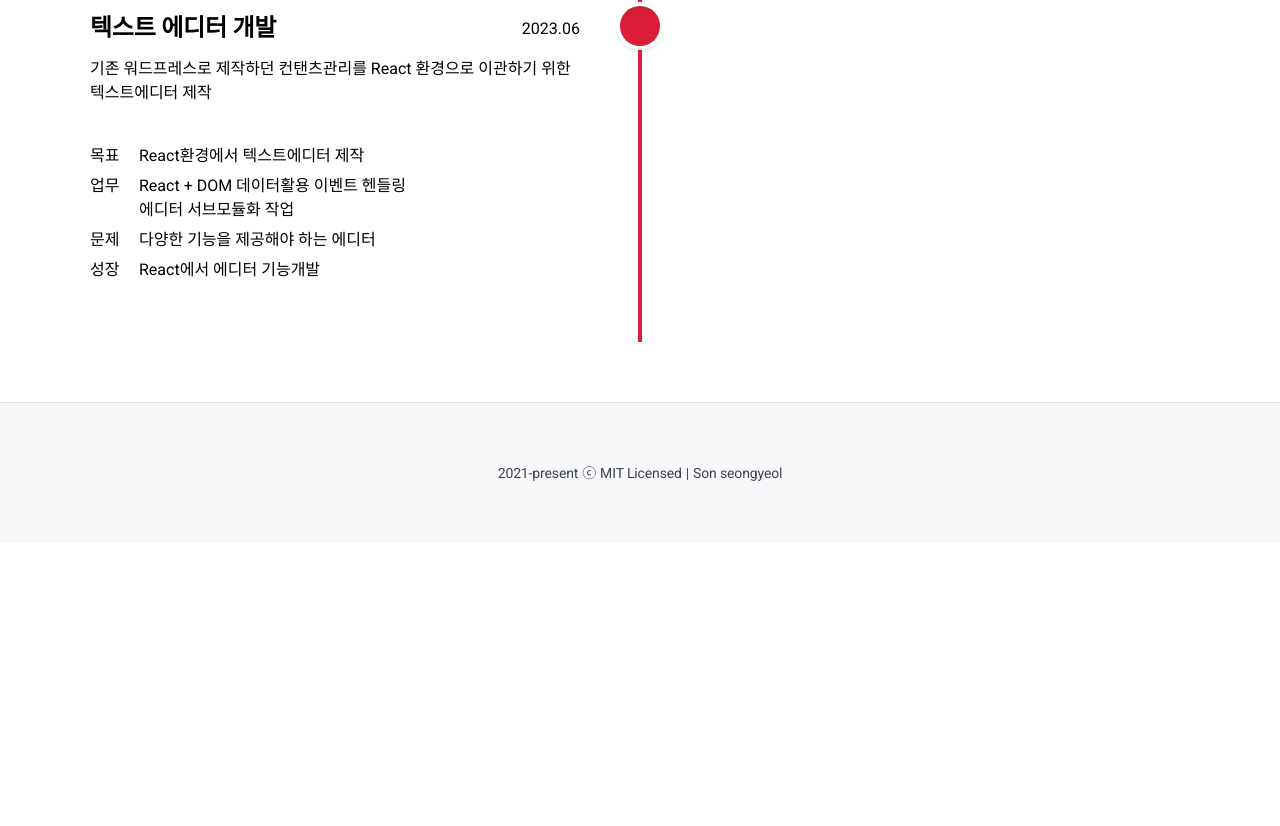
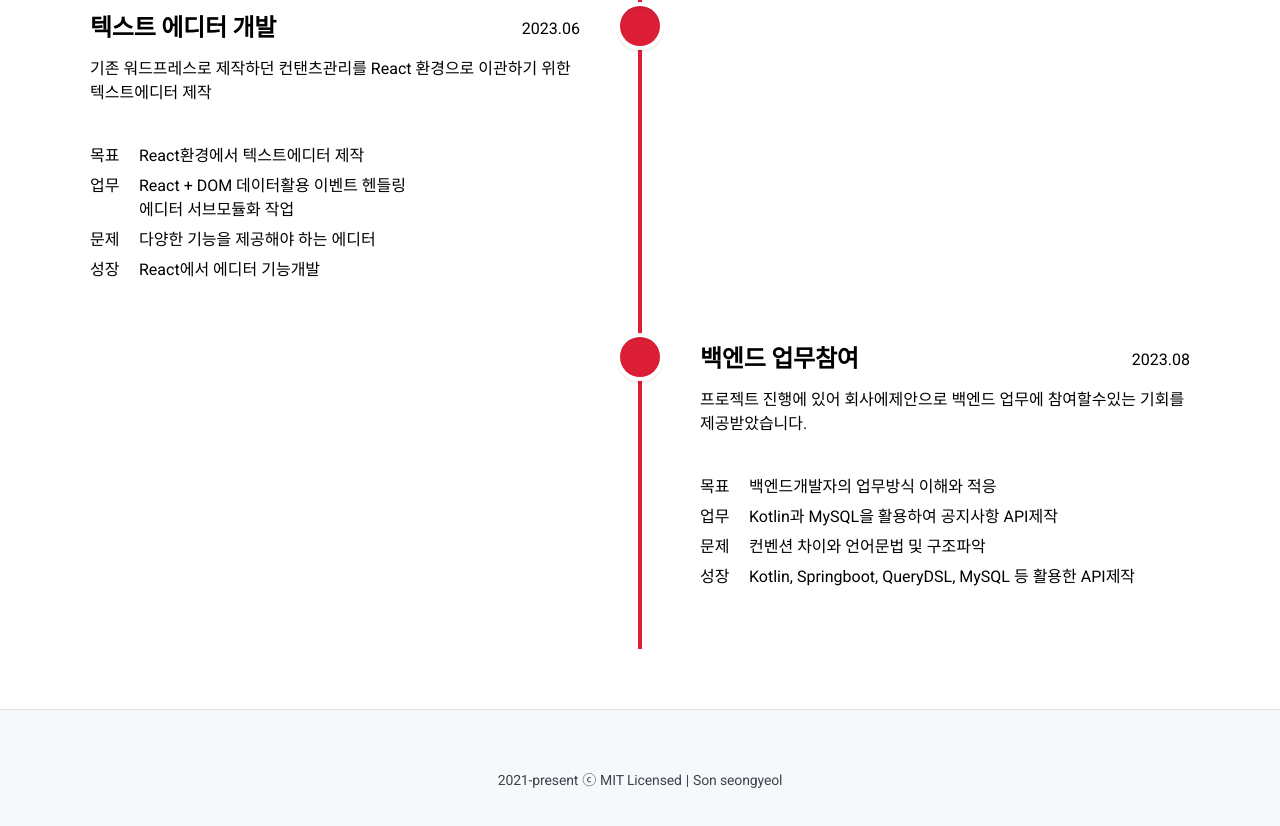
Before and after one commit to sonseong10/self-portfolio, a React (Create React App) app: page /history/fastview in a window 1280 px wide. Shown: the part 3138-3964 px from the top of the page. Before the commit the page ends 3681 px from the top, so only its background shows below. Built offline with nearby package versions, Linux system fonts and the light colour scheme; no server answers; the database is empty.

Commit message:
포트폴리오 내용추가

```diff
--- a/src/pages/history/index.tsx
+++ b/src/pages/history/index.tsx
@@ -581,6 +581,48 @@ function HistoryPage() {
             </div>
           </section>
         </div>
+        <div className="row">
+          <section>
+            <i className="icon fas fa-paper-plane"></i>
+            <div className="details">
+              <span className="title">백엔드 업무참여</span>
+              <span>2023.08</span>
+            </div>
+            <p>프로젝트 진행에 있어 회사에제안으로 백엔드 업무에 참여할수있는 기회를 제공받았습니다.</p>
+            <div className="bottom">
+              <dl>
+                <div>
+                  <dt>목표</dt>
+                  <dd>백엔드개발자의 업무방식 이해와 적응</dd>
+                </div>
+                <div>
+                  <dt>업무</dt>
+                  <dd>
+                    <ul>
+                      <li>Kotlin과 MySQL을 활용하여 공지사항 API제작</li>
+                    </ul>
+                  </dd>
+                </div>
+                <div>
+                  <dt>문제</dt>
+                  <dd>
+                    <ul>
+                      <li>컨벤션 차이와 언어문법 및 구조파악</li>
+                    </ul>
+                  </dd>
+                </div>
+                <div>
+                  <dt>성장</dt>
+                  <dd>
+                    <ul>
+                      <li>Kotlin, Springboot, QueryDSL, MySQL 등 활용한 API제작</li>
+                    </ul>
+                  </dd>
+                </div>
+              </dl>
+            </div>
+          </section>
+        </div>
       </div>
     </StoryBoard>
   );
--- a/src/pages/main/components/about/index.tsx
+++ b/src/pages/main/components/about/index.tsx
@@ -18,6 +18,10 @@ const HistoryList = styled.ul`
 
   & > li {
     margin-bottom: 14px;
+
+    > ul {
+      list-style: initial;
+    }
   }
 `;
 
@@ -143,7 +147,7 @@ const InfoItem = styled.div`
 
 interface IListItemProps {
   data: {
-    imgURL: string;
+    imgURL?: string;
     name: string;
     startDate: string;
     endDate?: string;
@@ -153,7 +157,7 @@ interface IListItemProps {
 }
 
 const ListItem: React.FC<IListItemProps> = ({data}: IListItemProps): JSX.Element => {
-  const [show, setShow] = useState<boolean>(true);
+  const [show, setShow] = useState<boolean>(false);
 
   const onToggle = () => {
     setShow(!show);
@@ -161,11 +165,15 @@ const ListItem: React.FC<IListItemProps> = ({data}: IListItemProps): JSX.Element
   return (
     <li>
       <Card onClick={onToggle} type="button" className="shadow">
-        <CardLeft>
-          <div className="imgWrap">
-            <img src={data.imgURL} alt="brand logo" />
-          </div>
-        </CardLeft>
+        {data?.imgURL ? (
+          <CardLeft>
+            <div className="imgWrap">
+              <img src={data?.imgURL} alt="brand logo" />
+            </div>
+          </CardLeft>
+        ) : (
+          <></>
+        )}
 
         <CardRight>
           <InfoList>
@@ -184,7 +192,7 @@ const ListItem: React.FC<IListItemProps> = ({data}: IListItemProps): JSX.Element
 
               <dt className="sr-only">종료일</dt>
               <dd className="endDate">
-                {data.endDate ? <time dateTime={data.endDate}>{data.endDate}</time> : <span>재직중</span>}
+                {data.endDate ? <time dateTime={data.endDate}>{data.endDate}</time> : <span>참여중</span>}
               </dd>
             </InfoItem>
           </InfoList>
@@ -237,6 +245,20 @@ const About = ({sectionRef}: IAboutProps) => {
                   link: 'https://cse.inhatc.ac.kr/cse/2199/subview.do',
                 }}
               />
+              <ListItem
+                data={{
+                  name: 'AWSKRUG',
+                  startDate: '2023-08',
+                  performance: ['AWSKRUG 프론트엔드 소모임 활동중'],
+                }}
+              />
+              <ListItem
+                data={{
+                  name: 'Toss - Frontend Diving Club',
+                  startDate: '2023-11',
+                  performance: [],
+                }}
+              />
             </HistoryList>
           </SectionBody.Inner>
         </SectionBody>
--- a/src/pages/main/components/projects/index.tsx
+++ b/src/pages/main/components/projects/index.tsx
@@ -7,6 +7,9 @@ import styled from 'styled-components';
 import type {IProjectData} from 'types/type';
 import Spinner from 'components/spinner/spinner';
 import {Container} from 'components/common/layout';
+import palette from 'assets/styles/constants/palette';
+import typography from 'assets/styles/constants/typograpy';
+import {NextArrow} from 'assets/styles/constants/svgIcon';
 
 const ProjectList = styled.ul`
   margin: 0;
@@ -16,6 +19,32 @@ const ProjectList = styled.ul`
 
   > li:nth-child(even) > div {
     flex-direction: row-reverse;
+  }
+`;
+
+const OpenSourceList = styled.ul`
+  li {
+    margin-bottom: 8px;
+    a {
+      display: flex;
+      align-items: center;
+      ${typography.midium}
+      color: ${palette.gray[100]};
+      text-decoration: none;
+
+      &::after {
+        display: inline-block;
+        width: 18px;
+        height: 18px;
+        background: url(${NextArrow('#1d1d1d')}) no-repeat center center;
+        content: '';
+      }
+    }
+
+    span {
+      ${typography.small}
+      color: ${palette.gray[200]};
+    }
   }
 `;
 
@@ -33,7 +62,7 @@ const Projects = ({loading, projects, sectionRef}: IProjectsProps) => {
           if (el && sectionRef.current) sectionRef.current[1] = el;
         }}
       >
-        <SectionHeader title="Side Projects" description="실무경험 외 개인 학습 프로젝트와 오픈소스 참여내역입니다." />
+        <SectionHeader title="Side Projects" description="실무경험 외 개인 학습 프로젝트를 소개합니다." />
         <SectionBody>
           {loading ? (
             <Spinner />
@@ -46,6 +75,31 @@ const Projects = ({loading, projects, sectionRef}: IProjectsProps) => {
           )}
         </SectionBody>
       </GlobalSection>
+      <GlobalSection>
+        <SectionHeader title="OpenSource" description="오픈소스 참여내역입니다." />
+        <SectionBody>
+          <OpenSourceList>
+            <li>
+              <a href="https://github.com/sonseong10/typescript-book" target="_blank" rel="noreferrer">
+                Deep Dive TypeScript
+              </a>
+              <span>한국어번역 참여</span>
+            </li>
+            <li>
+              <a href="https://github.com/mskims/redux-saga-in-korean/pull/46" target="_blank" rel="noreferrer">
+                Redux-Saga in-korean
+              </a>
+              <span>한국어번역과 오타수정</span>
+            </li>
+            <li>
+              <a href="https://github.com/wh-iterabb-it/meowfacts/pull/305" target="_blank" rel="noreferrer">
+                MeowFacts
+              </a>
+              <span>한국어 기능추가</span>
+            </li>
+          </OpenSourceList>
+        </SectionBody>
+      </GlobalSection>
     </Container>
   );
 };
```
Also changed, not shown: src/assets/styles/constants/svgIcon.ts (added, +4 -0 lines), src/pages/main/components/work/index.tsx (+1 -5 lines).
